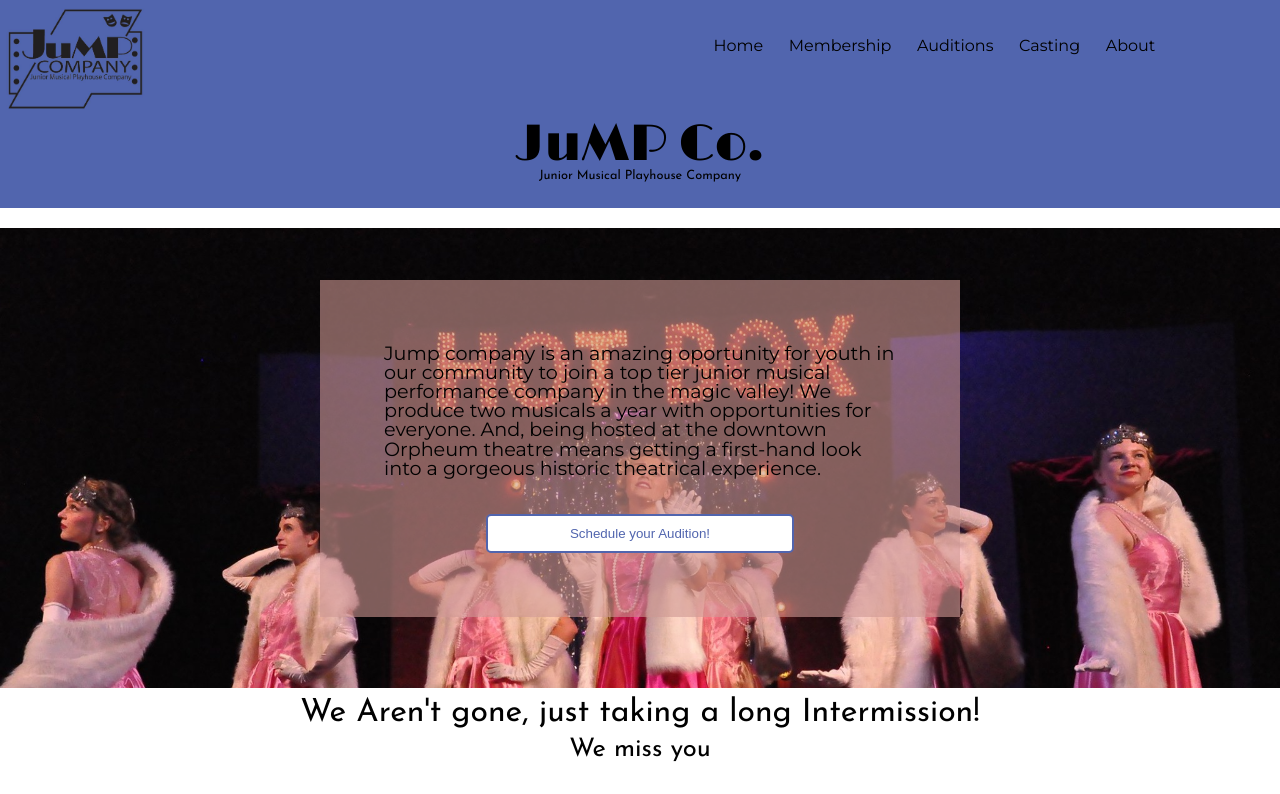
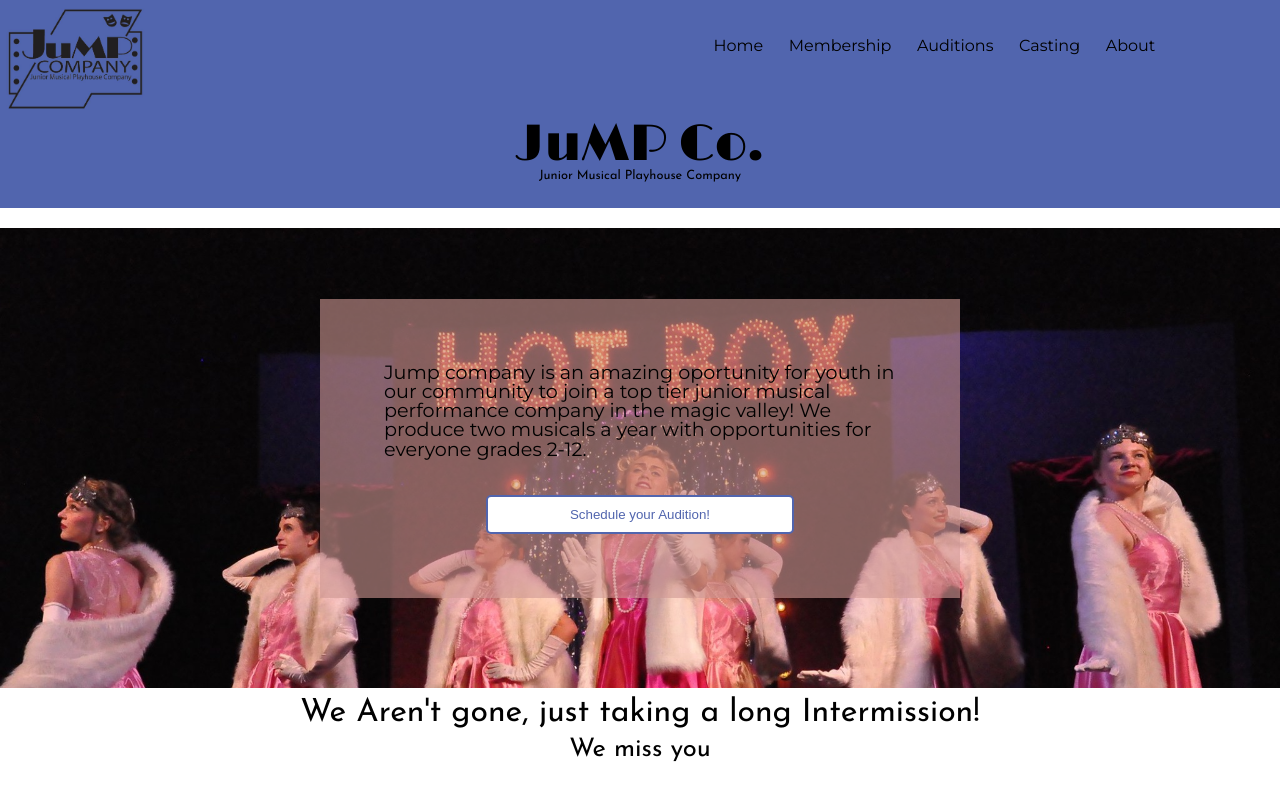
Before and after one commit to Lukerdue/JuMPco, a React (Create React App) app in the folder jumpweb/: page / in a window 1280 px wide. Shown: the top 794 px of the page. Built offline with nearby package versions, Linux system fonts and the light colour scheme; grey boxes are pictures that could not be loaded.

Commit message:
made a few tweaks, need to go to work so that's all for right now. Looking good though

```diff
--- a/jumpweb/src/components/homepage/cta.jsx
+++ b/jumpweb/src/components/homepage/cta.jsx
@@ -7,8 +7,7 @@ export default function Cta (){
             <div className="right">
                 <p>Jump company is an amazing oportunity for youth in our community
                     to join a top tier junior musical performance company in the magic valley! We produce two musicals a year
-                    with opportunities for everyone. And, being hosted at the downtown Orpheum
-                    theatre means getting a first-hand look into a gorgeous historic theatrical experience.
+                    with opportunities for everyone grades 2-12.
                 </p>
                 <button className="ctabutton">Schedule your Audition!</button>
             </div>
```
